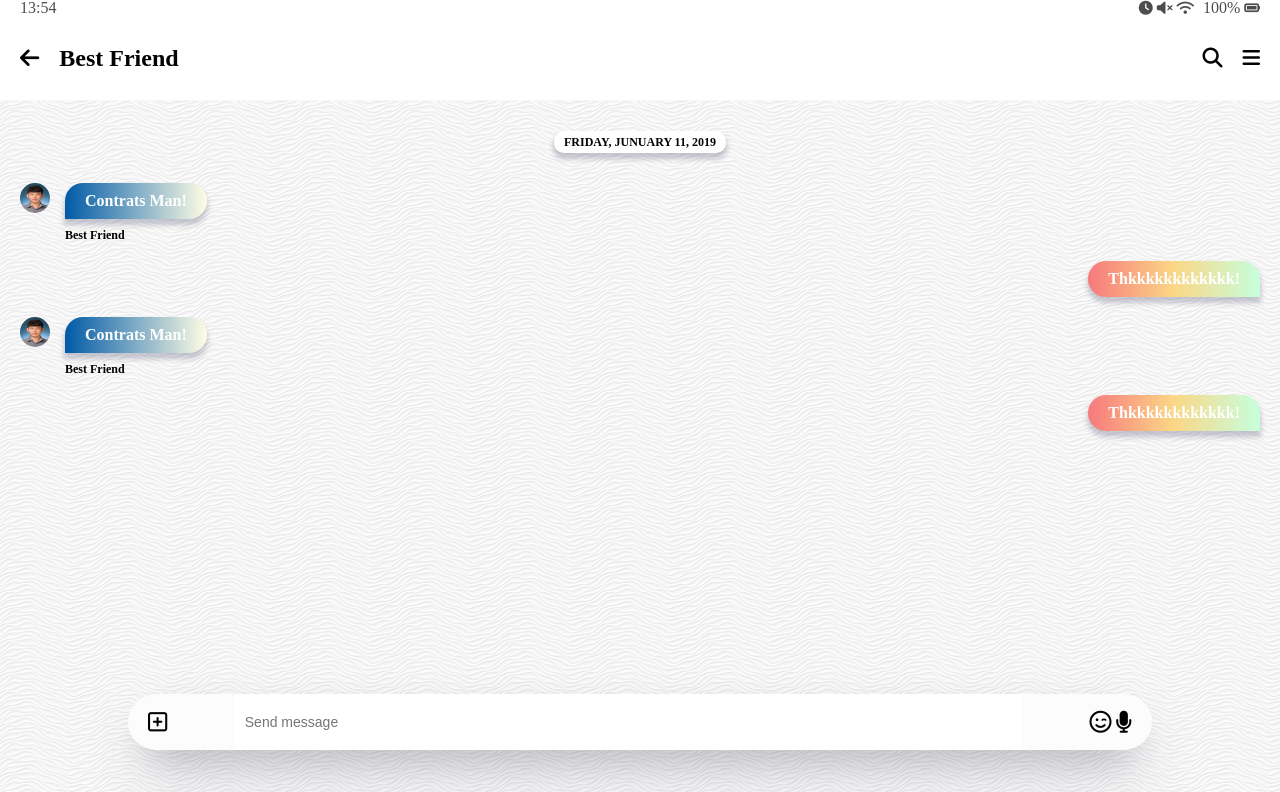
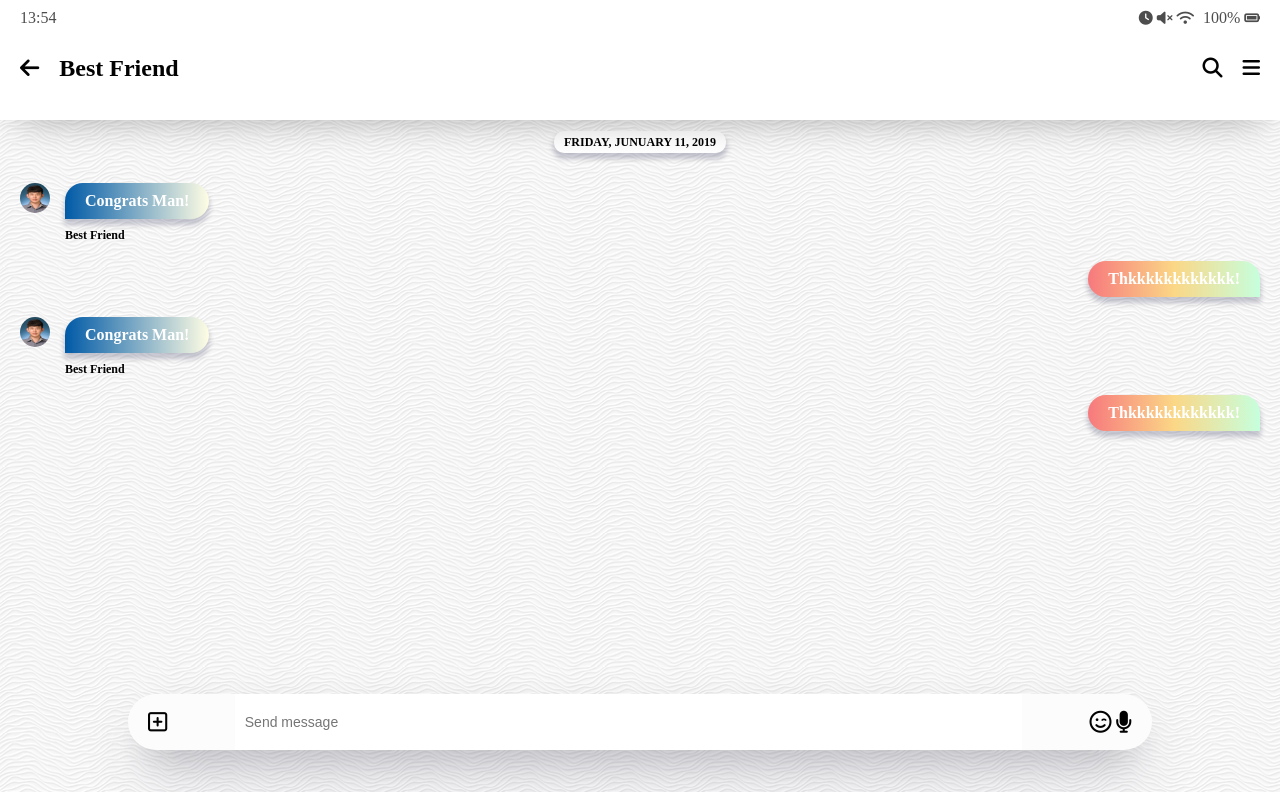
Before and after one commit to UnluckyJung/Kakao_Clone, a plain HTML site: page chat.html in a window 1280 px wide. Shown: the top 792 px of the page. Drawn offline with Linux system fonts and the light colour scheme.

Commit message:
update : :pencil2: 상단 헤더 고정 작업.
* fixed를 준다.
* 다른 것들에 padding을 줘서 내린다.

```diff
--- a/chat.html
+++ b/chat.html
@@ -11,6 +11,7 @@
     <link rel="stylesheet" href="css/styles.css" />
   </head>
   <body class="chats-body">
+    <div class="header-wrapper">
       <div class="status-bar">
         <div class="status-bar__column">
           <div class="status-bar__clock">13:54</div>
@@ -39,6 +40,7 @@
           </span>
         </div>
       </header>
+    </div>
     <main class="chat-screen">
       <ul class="chat__messages">
         <span class="chat__timestamp">Friday, Junuary 11, 2019</span>
@@ -46,7 +48,7 @@
           <img class="g-avatar message__avatar" src="images/avatar.jpg" />
           <div class="message__content">
             <span class="message__bubble">
-              Contrats Man!
+              Congrats Man!
             </span>
             <span class="message_author">Best Friend</span>
           </div>
@@ -63,7 +65,7 @@
           <img class="g-avatar message__avatar" src="images/avatar.jpg" />
           <div class="message__content">
             <span class="message__bubble">
-              Contrats Man!
+              Congrats Man!
             </span>
             <span class="message_author">Best Friend</span>
           </div>
--- a/css/chat.css
+++ b/css/chat.css
@@ -1,5 +1,18 @@
+.header-wrapper {
+  position: fixed;
+  top: 0px;
+  width: 100%;
+  padding: 10px 0px;
+  background-color: white;
+  box-shadow: 0 18px 36px -18px rgba(0, 0, 0, 0.3),
+    0 -12px 36px -8px rgba(0, 0, 0, 0.025);
+}
+
 .chats-body {
-  padding: 0px;
+  background-image: url("/images/chatBg.png");
+  min-height: 150vh;
+  padding: 10px 0px;
+  padding-top: 100px;
 }
 
 .chats-body .header,
@@ -7,10 +20,6 @@
   padding: 0px 20px;
 }
 
-.chat-screen {
-  background-image: url("/images/chatBg.png");
-  min-height: 100vh;
-}
 .chat__write {
   position: fixed;
   bottom: 50px;
```
Lines whose indentation alone changed are shown as unchanged.
